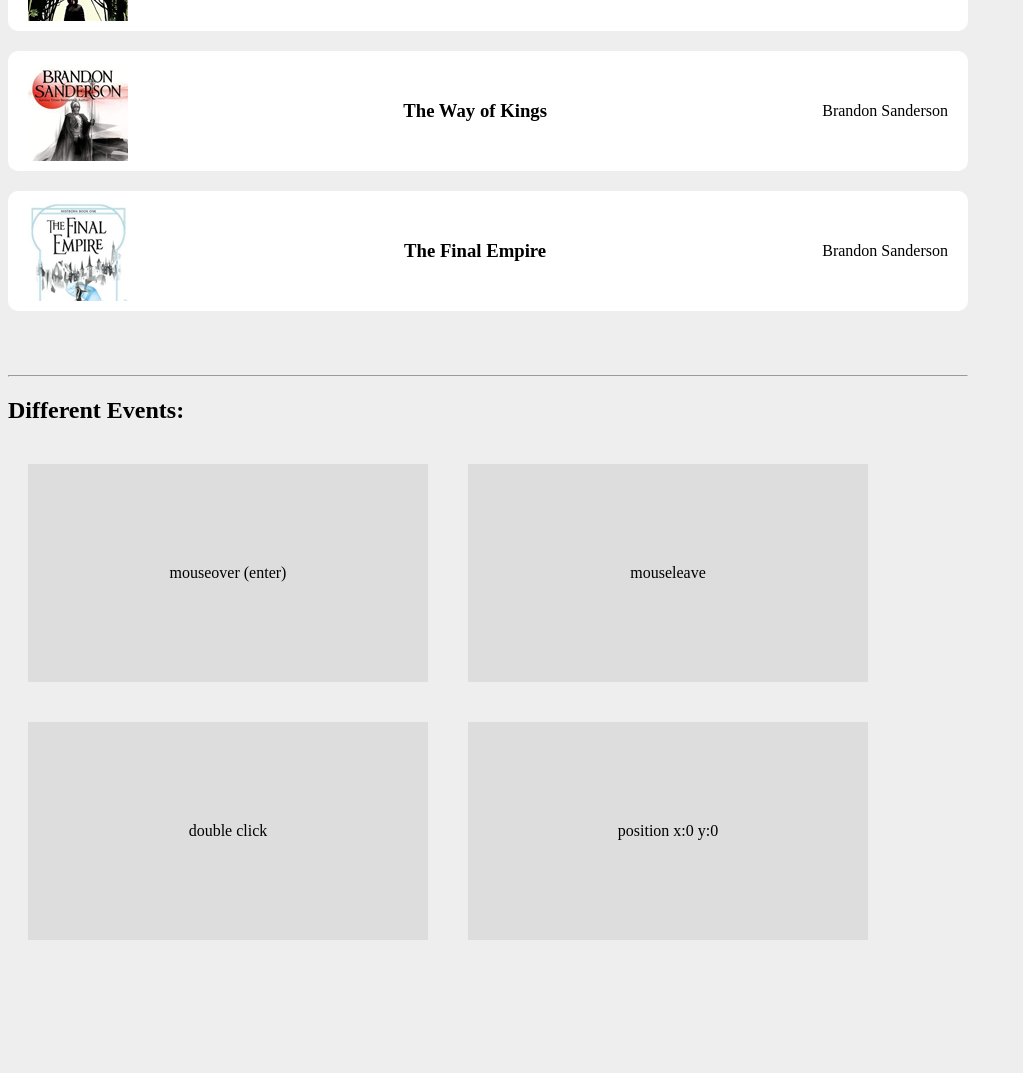
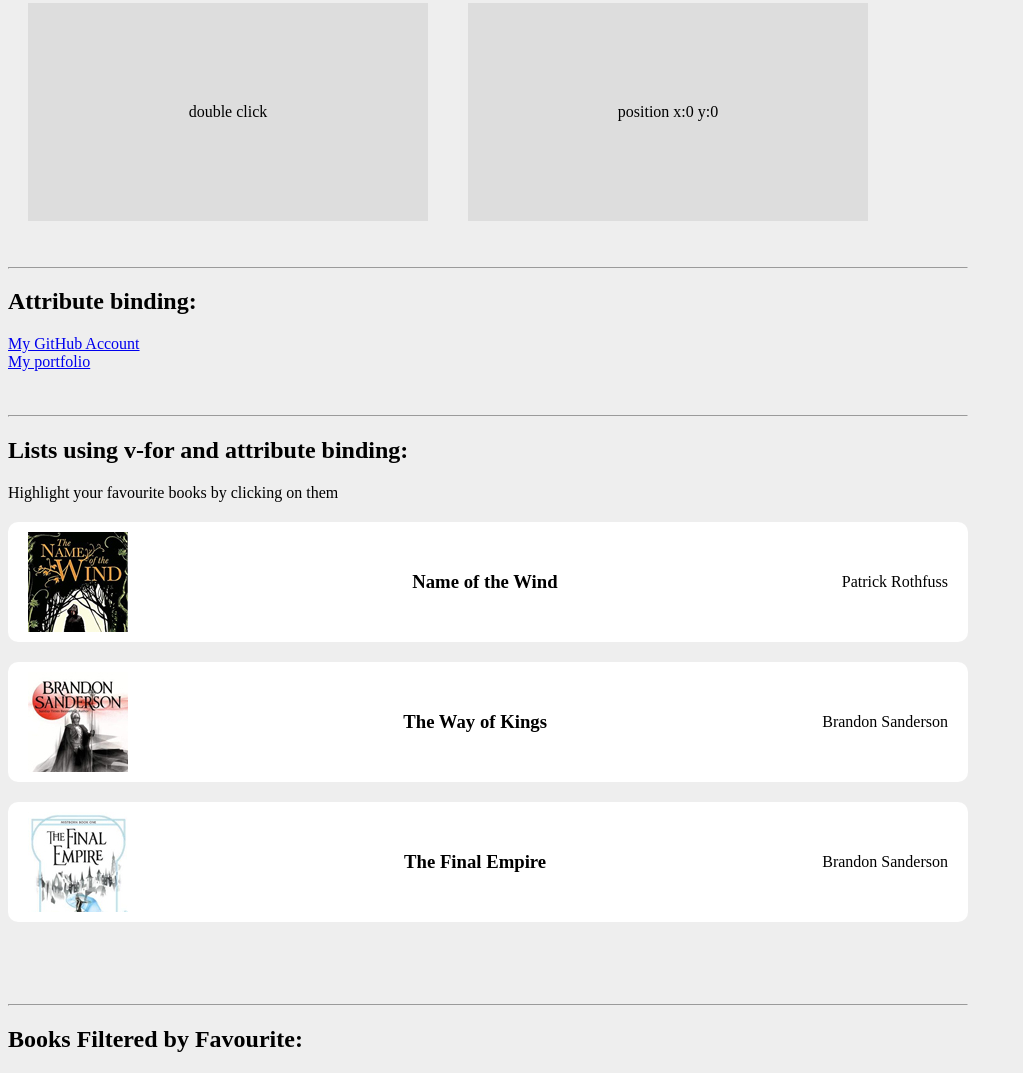
Before and after one commit to E-Davies/vue-books, a plain HTML site: page index.html in a window 1280 px wide. Shown: the part 592-1665 px from the top of the page, without its empty margins (0-1023 px from the left). Before the commit the page ends 1560 px from the top, so only its background shows below. Drawn offline with nearby package versions, Linux system fonts and the light colour scheme.

Commit message:
added a favourites section

```diff
--- a/assets/app.js
+++ b/assets/app.js
@@ -26,9 +26,9 @@ const app = Vue.createApp({
             if (data) { //if there is another parameter given then console log this
                 console.log(data);
             }
-            if (e) {
+            // if (e) {
 
-            }
+            // }
         },
         handleMousemove(e) {
             this.x = e.offsetX;
@@ -37,6 +37,11 @@ const app = Vue.createApp({
         toggleFav(book) {
             book.isFav = !book.isFav;
         }
+    },
+    computed: {
+        filteredBooks() {
+            return this.books.filter((book) => book.isFav); // does that book have isFav = true? If so it will keep and filter out any that are isFav = false
+        }
     }
 });
 
--- a/assets/styles.css
+++ b/assets/styles.css
@@ -37,3 +37,7 @@ li.fav{
 .activated {
     background: #d68dca;
 }
+
+button{
+    margin-right: 10px;
+}
--- a/index.html
+++ b/index.html
@@ -10,12 +10,14 @@
 <body>
     <h1>Vue Practice</h1>
 
-    <div id="app">
+    <div id="app">  <!----------Vue Component---------------->
+        <!-----------------------------------Hide/Show Content------------------------------------------------------>
         <br>
         <h2>Hide/Show Content:</h2>
         <div v-if="showBooks">
             <p>{{ title }} - {{ author }} - {{ age }}</p>
         </div>
+
         <br>
 
         <button @click="toggleShowBooks"> <!-- Does the same as the below v-show but worse for performance as it completely removes it from the DOM -->
@@ -27,16 +29,29 @@
             <span v-show="showBooks">Hide Books (v-show)</span>
             <span v-show="!showBooks">Show Books (v-show)</span>
         </button>
+
+        <!-----------------------------------Different Events:------------------------------------------------------>
         <br>
         <br>
         <hr>
+        <h2>Different Events:</h2>
+        <!-- events syntax is: v-on:click="..." but the short hand is @click="..."-->
+        <div class="box" @mouseover="handleEvent($event, 5)">mouseover (enter)</div> <!-- you need to explicitly add $event to get the event object if there is another parameter -->
+        <div class="box" @mouseleave="handleEvent">mouseleave</div> <!-- but if there isn't another parameter - in your js you can add 'e' as the only parameter to get the event object -->
+        <div class="box" @dblclick="handleEvent">double click</div>
+        <div class="box" @mousemove="handleMousemove">position x:{{ x }} y:{{ y }}</div>
 
+        <!-----------------------------------Attribute binding:------------------------------------------------------>
+        <br>
+        <br>
+        <hr>
         <h2>Attribute binding:</h2>
         <!-- the syntax for binding attributes is: v-bind:href="url" or the shorthand version is to use : in place of v-bind e.g :href=""..."-->
         <a v-bind:href="gitHub">My GitHub Account</a>
         <br>
         <a :href="portfolio">My portfolio</a>
 
+        <!-----------------------------------Lists using v-for:------------------------------------------------------>
         <br>
         <br>
         <br>
@@ -52,16 +67,19 @@
             </li>
         </ul>
 
-
+        <!-----------------------------------Lists using v-for:------------------------------------------------------>
+        <br>
         <br>
         <br>
         <hr>
-        <h2>Different Events:</h2>
-        <!-- events syntax is: v-on:click="..." but the short hand is @click="..."-->
-        <div class="box" @mouseover="handleEvent($event, 5)">mouseover (enter)</div> <!-- you need to explicitly add $event to get the event object if there is another parameter -->
-        <div class="box" @mouseleave="handleEvent">mouseleave</div> <!-- but if there isn't another parameter - in your js you can add 'e' as the only parameter to get the event object -->
-        <div class="box" @dblclick="handleEvent">double click</div>
-        <div class="box" @mousemove="handleMousemove">position x:{{ x }} y:{{ y }}</div>
+        <h2>Books Filtered by Favourite:</h2>
+        <ul class="centered">
+            <li v-for="book in filteredBooks" :class="{fav: book.isFav}" @click="toggleFav(book)">
+                <img :src="book.img" :alt="book.title">
+                <h3>{{ book.title }}</h3>
+                <p>{{ book.author }}</p>
+            </li>
+        </ul>
 
 
     </div>
```
